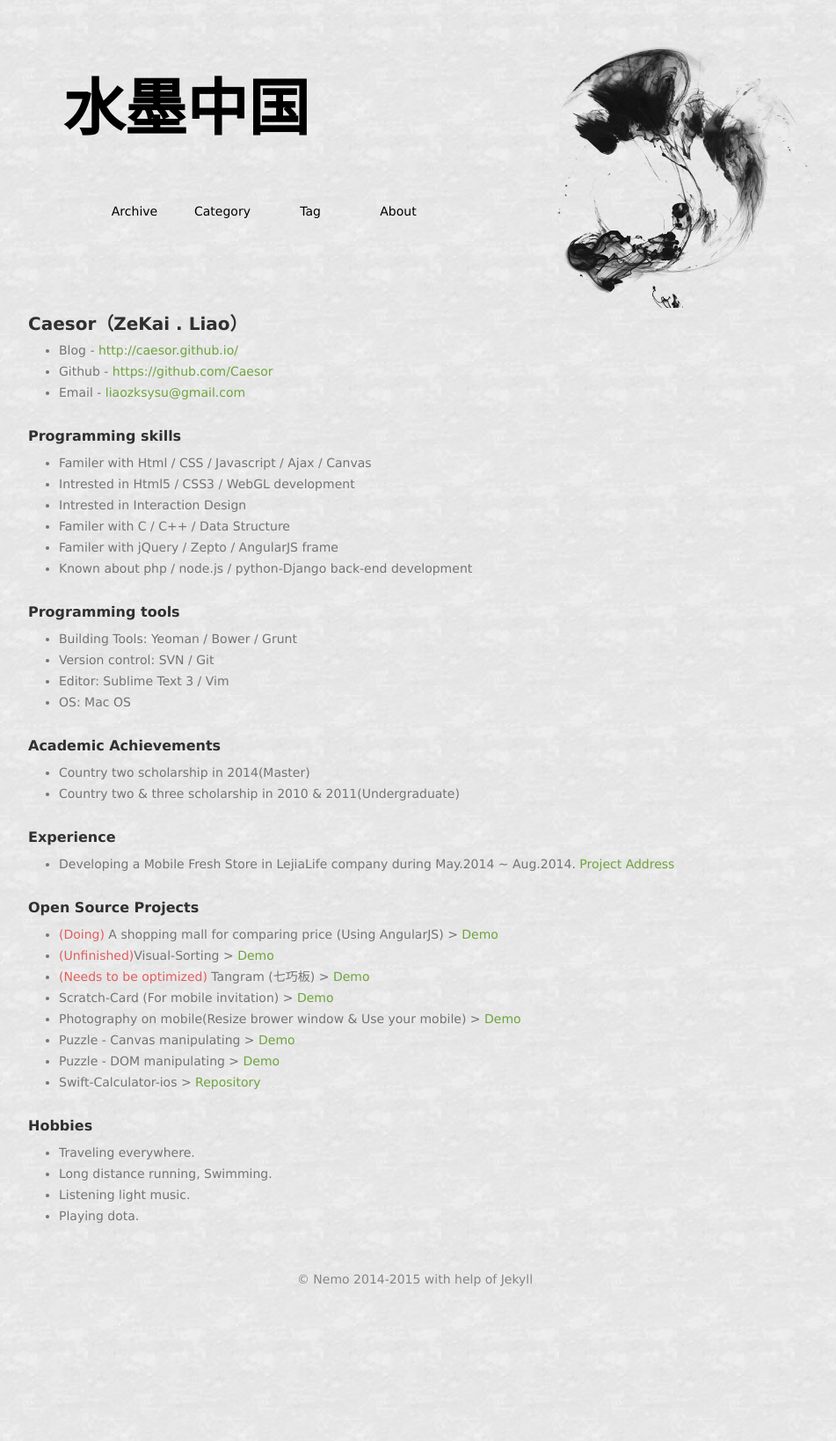
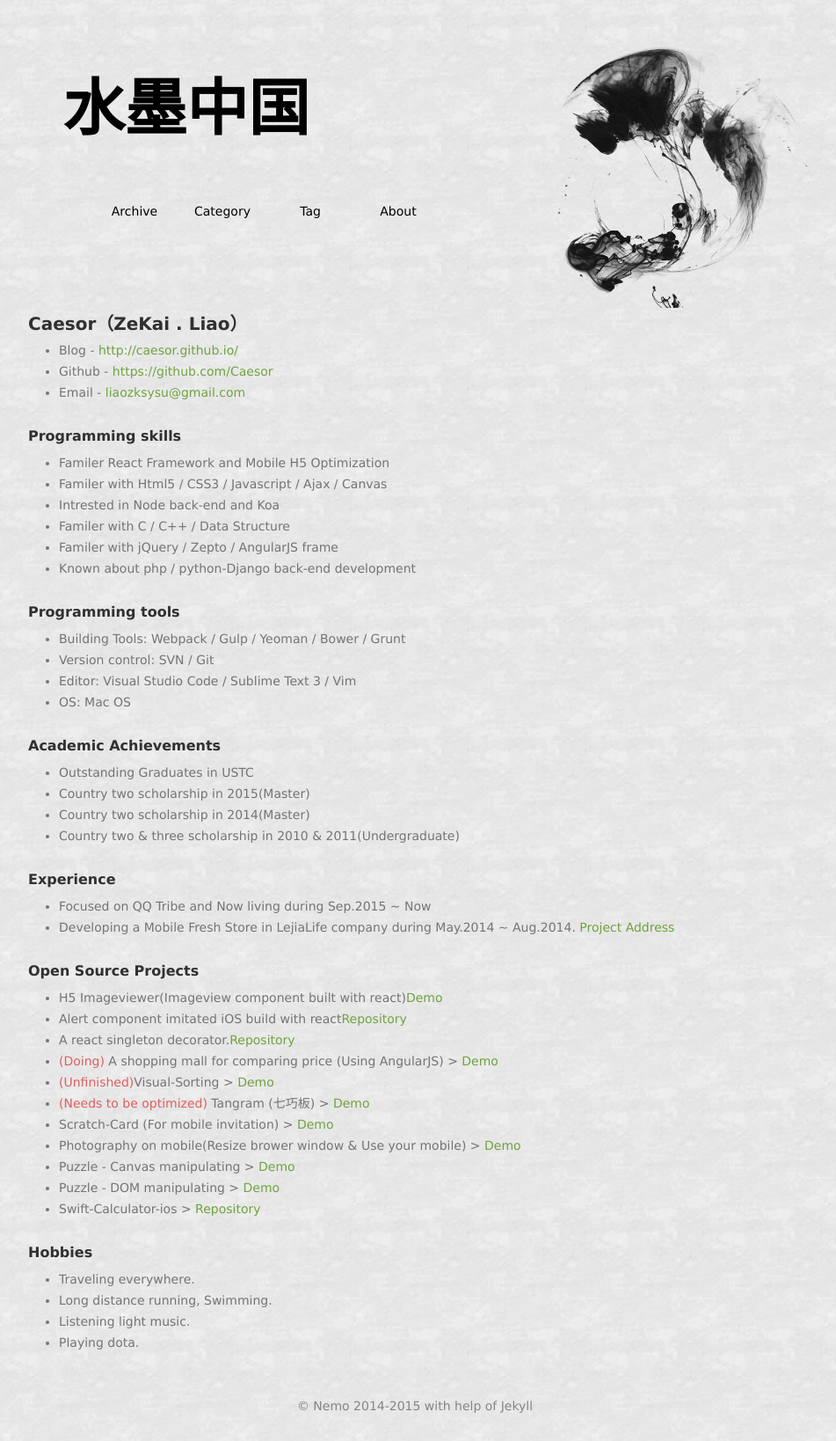
Before and after one commit to Caesor/caesor.github.io, a Jekyll site: the page built from resume.html, in a window 1280 px wide. Shown: the whole page at 88% size, without its empty margins (168-1119 px from the left). Built offline with Jekyll 4.4.1, drawn with Linux system fonts in a browser that asks for light colours; some web fonts are replaced; before the commit the page ends 1494 px from its top, so only the background shows below that.

Commit message:
update resume

```diff
--- a/resume.html
+++ b/resume.html
@@ -13,26 +13,28 @@ title: Resume
 <article class="resume_part">
 	<h3>Programming skills</h3>
 	<ul>
-		<li>Familer with Html / CSS / Javascript / Ajax / Canvas</li>
-		<li>Intrested in Html5 / CSS3 / WebGL development</li>
-		<li>Intrested in Interaction Design</li>
+		<li>Familer React Framework and Mobile H5 Optimization</li>
+		<li>Familer with Html5 / CSS3 / Javascript / Ajax / Canvas</li>
+		<li>Intrested in Node back-end and Koa</li>
 		<li>Familer with C / C++ / Data Structure</li>
 		<li>Familer with jQuery / Zepto / AngularJS frame</li>
-		<li>Known about php / node.js / python-Django back-end development</li>
+		<li>Known about php / python-Django back-end development</li>
 	</ul>
 </article>
 <article class="resume_part">
 	<h3>Programming tools</h3>
 	<ul>
-		<li>Building Tools: Yeoman / Bower / Grunt</li>
+		<li>Building Tools: Webpack / Gulp / Yeoman / Bower / Grunt</li>
 		<li>Version control: SVN / Git</li>
-		<li>Editor: Sublime Text 3 / Vim</li>
+		<li>Editor: Visual Studio Code / Sublime Text 3 / Vim</li>
 		<li>OS: Mac OS</li>
 	</ul>
 </article>
 <article class="resume_part">
 	<h3>Academic Achievements</h3>
 	<ul>
+		<li>Outstanding Graduates in USTC</li>
+		<li>Country two scholarship in 2015(Master)</li>
 		<li>Country two scholarship in 2014(Master)</li>
 		<li>Country two & three scholarship in 2010 & 2011(Undergraduate)</li>
 	</ul>
@@ -40,12 +42,16 @@ title: Resume
 <article class="resume_part">
 	<h3>Experience</h3>
 	<ul>
+		<li>Focused on QQ Tribe and Now living during Sep.2015 ~ Now</li>
 		<li>Developing a Mobile Fresh Store in LejiaLife company during May.2014 ~ Aug.2014. <a href="http://m.lejialife.com/tmall?vid=4b34055024223&_debug=1">Project Address</a></li>
 	</ul>
 </article>
 <article class="resume_part">
 	<h3>Open Source Projects</h3>
 	<ul>
+		<li>H5 Imageviewer(Imageview component built with react)<a href="https://alloyteam.github.io/AlloyViewer/examples/">Demo</a></li>
+		<li>Alert component imitated iOS build with react<a href="https://github.com/Caesor/react-ios-alert">Repository</a></li>
+		<li>A react singleton decorator.<a href="https://github.com/Caesor/react-singleton">Repository</a></li>
 		<li><span class="marked">(Doing)</span> A shopping mall for comparing price (Using AngularJS) > <a href="http://caesor.github.io/uumai/">Demo</a></li>
 		<li><span class="marked">(Unfinished)</span>Visual-Sorting > <a href="http://caesor.github.io/visual-sorting/">Demo</a></li>
 		<li><span class="marked">(Needs to be optimized)</span> Tangram (七巧板) > <a href="http://caesor.github.io/tangram/">Demo</a></li>
```
